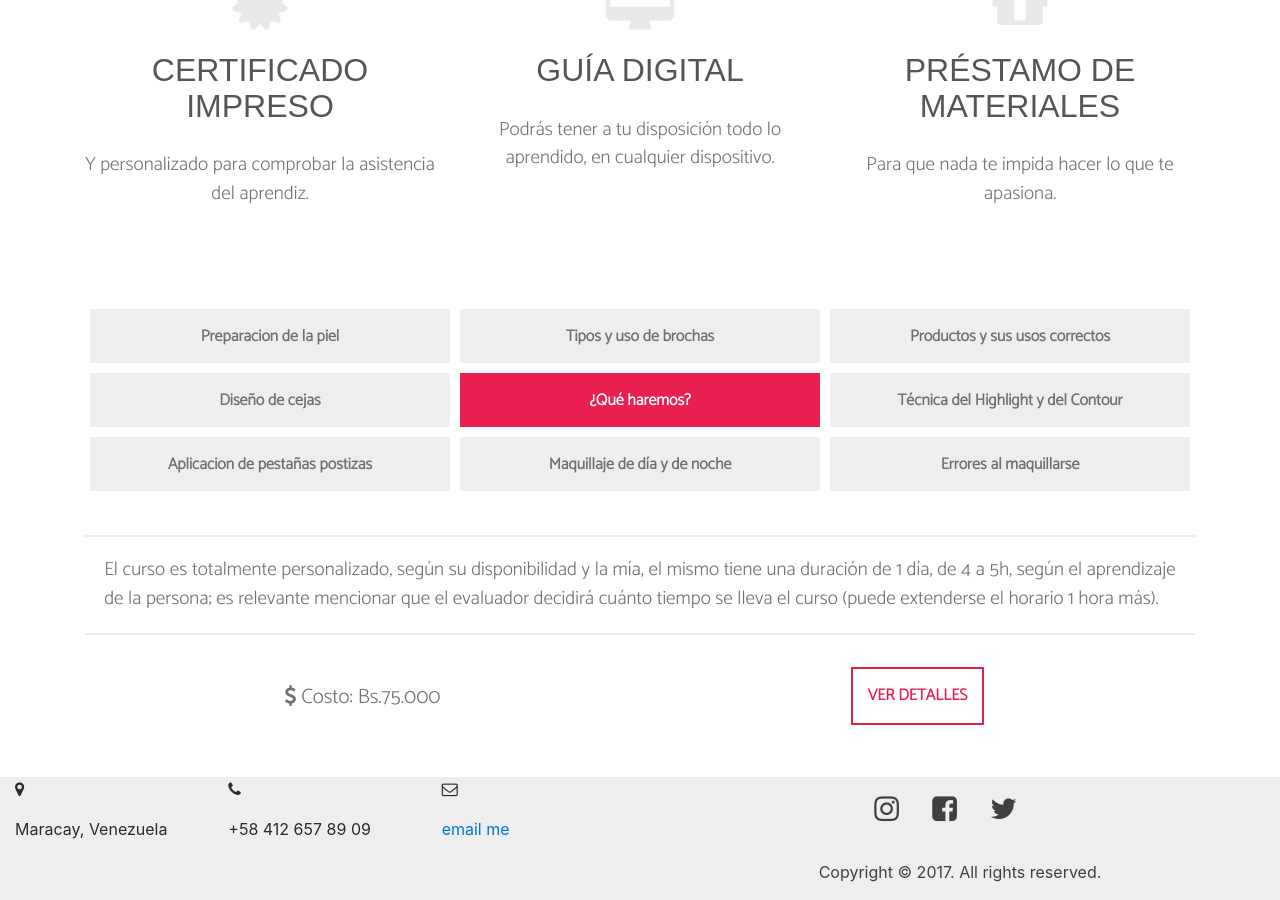
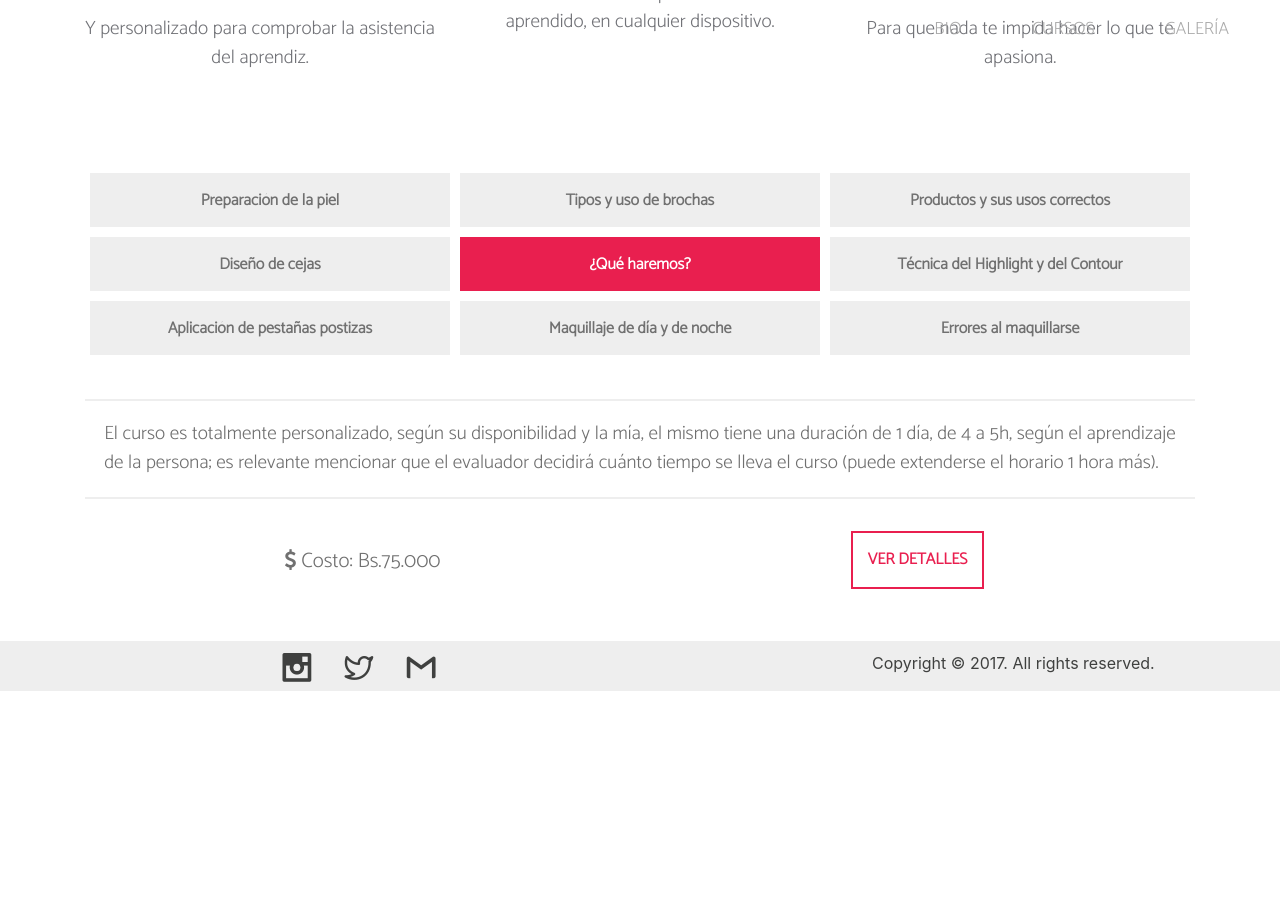
Before and after one commit to stivaliserna/hayanar, a Jekyll site: the page built from courses/index.html, in a window 1280 px wide and 900 px high, scrolled down 677 px. Built offline with Jekyll 4.4.1, drawn with Linux system fonts in a browser that asks for light colours; nearby versions of some CDN libraries; some web fonts are replaced; after the commit the page ends 1368 px from its top, so only the background shows below that.

Commit message:
Make sticky footer dinamic

```diff
--- a/_layouts/default.html
+++ b/_layouts/default.html
@@ -6,78 +6,56 @@
 	<title>{{ page.title }}</title>
 
   <link rel="stylesheet" href="https://maxcdn.bootstrapcdn.com/bootstrap/4.0.0-alpha.6/css/bootstrap.min.css" integrity="sha384-rwoIResjU2yc3z8GV/NPeZWAv56rSmLldC3R/AZzGRnGxQQKnKkoFVhFQhNUwEyJ" crossorigin="anonymous">
-
-  <link href="https://fonts.googleapis.com/css?family=Alegreya+Sans:300|Catamaran:300|Roboto+Slab:100" rel="stylesheet">
-
   <link rel="stylesheet" href="//maxcdn.bootstrapcdn.com/font-awesome/4.5.0/css/font-awesome.min.css">
-
-  <script src="https://cdnjs.cloudflare.com/ajax/libs/tether/1.4.0/js/tether.min.js"></script>
-
-  <script src="https://code.jquery.com/jquery-3.2.1.min.js" integrity="sha256-hwg4gsxgFZhOsEEamdOYGBf13FyQuiTwlAQgxVSNgt4=" crossorigin="anonymous"></script>
-
-  <script src="https://maxcdn.bootstrapcdn.com/bootstrap/4.0.0-alpha.6/js/bootstrap.min.js" integrity="sha384-vBWWzlZJ8ea9aCX4pEW3rVHjgjt7zpkNpZk+02D9phzyeVkE+jo0ieGizqPLForn" crossorigin="anonymous"></script>
-
+  <link href="https://fonts.googleapis.com/css?family=Alegreya+Sans:300|Catamaran:300|Passion+One" rel="stylesheet">
+  <link rel="stylesheet" href="{{ site.github.url }}/css/icons.css">
   <link rel="stylesheet" href="{{ site.github.url }}/css/main.css">
-
   <!-- page specific stylesheets -->
   {% for stylesheet in page.stylesheets %}
   <link rel="stylesheet" href="{{ stylesheet | prepend: site.github.url }}">
   {% endfor %}
 
-
-  <script src="{{ site.github.url }}/js/main.js"></script>
 </head>
 <body>
-  <header>
-    <div class="container-fluid menu">
-      <div class="logo">
-        <a href="{{ site.github.url }}/">HAYANA RICHANI</a>
-      </div>
-      <ul class="nav justify-content-center">
+  <div class="navbar sticky-menu">
+    <ul class="nav justify-content-end">
       <li class="nav-item">
         <a class="nav-link" href="#">BIO</a>
       </li>
       <li class="nav-item">
-          <a class="nav-link" href="{{ site.github.url }}/courses/">CURSOS</a>
+        <a class="nav-link" href="http://localhost:3000/courses/">CURSOS</a>
       </li>
       <li class="nav-item">
         <a class="nav-link" href="#">GALERÍA</a>
       </li>
     </ul>
   </div>
-  </header>
 
   {{ content }}
 
   <footer>
     <div class="container-fluid">
       <div class="row">
-        <div class="col-12 col-md-4 col-lg-2 info">
-          <p id="location"><i class="fa fa-map-marker" aria-hidden="true"></i></p>
-            <p>Maracay, Venezuela</p>
+        <div class="col-12 col-md-7 social">
+          <a href="https://www.instagram.com/makeupby.hr/"><i class="icon-instagram" aria-hidden="true"></i></a>
+          <a href="https://twitter.com/HayaRC"><i class="icon-twitter" aria-hidden="true"></i></a>
+          <a href="mailto:makeupbyhayana@gmail.com"><i class="icon-gmail" aria-hidden="true"></i></a>
         </div>
-        <div class="col-12 col-md-4 col-lg-2 info">
-          <p id="phone"><i class="fa fa-phone" aria-hidden="true"></i></p>
-          <p>+58 412 657 89 09</p>
-        </div>
-        <div class="col-12 col-md-4 col-lg-2 info">
-          <p id="email"><i class="fa fa-envelope-o" aria-hidden="true"></i></p>
-          <p class="mail"><a href="mailto:makeupbyhayana@gmail.com">email me</a></p>
-        </div>
-        <div class="col-12 col-md-12 col-lg-6 social">
-          <a href="https://www.instagram.com/makeupby.hr/"><i class="fa fa-instagram" aria-hidden="true"></i></a>
-          <a href="https://www.facebook.com/hayana.richani"><i class="fa fa-facebook-square icons social" aria-hidden="true"></i></a>
-          <a href="https://twitter.com/HayaRC"><i class="fa fa-twitter" aria-hidden="true"></i></a>
-        </div>
-      </div>
-      <div class="row">
-        <div class="col-12 col-sm-12 col-lg-6"></div>
-        <div class="col-12 col-sm-12 col-lg-6">
+        <div class="col-12 col-md-5 social">
           <p class="copyright">Copyright © 2017. All rights reserved.</p>
         </div>
       </div>
     </div>
   </footer>
 
+  <script src="https://cdnjs.cloudflare.com/ajax/libs/tether/1.4.0/js/tether.min.js"></script>
+  <script src="https://code.jquery.com/jquery-3.2.1.min.js" integrity="sha256-hwg4gsxgFZhOsEEamdOYGBf13FyQuiTwlAQgxVSNgt4=" crossorigin="anonymous"></script>
+  <script src="https://maxcdn.bootstrapcdn.com/bootstrap/4.0.0-alpha.6/js/bootstrap.min.js" integrity="sha384-vBWWzlZJ8ea9aCX4pEW3rVHjgjt7zpkNpZk+02D9phzyeVkE+jo0ieGizqPLForn" crossorigin="anonymous"></script>
+
+  <!-- page specific scripts -->
+  {% for script in page.scripts %}
+  <script src="{{ script | prepend: site.github.url }}"></script>
+  {% endfor %}
+
 </body>
 </html>
```
Also changed, not shown: js/transparent-header.js (added, +25 -0 lines). Lines whose indentation alone changed are shown as unchanged.
